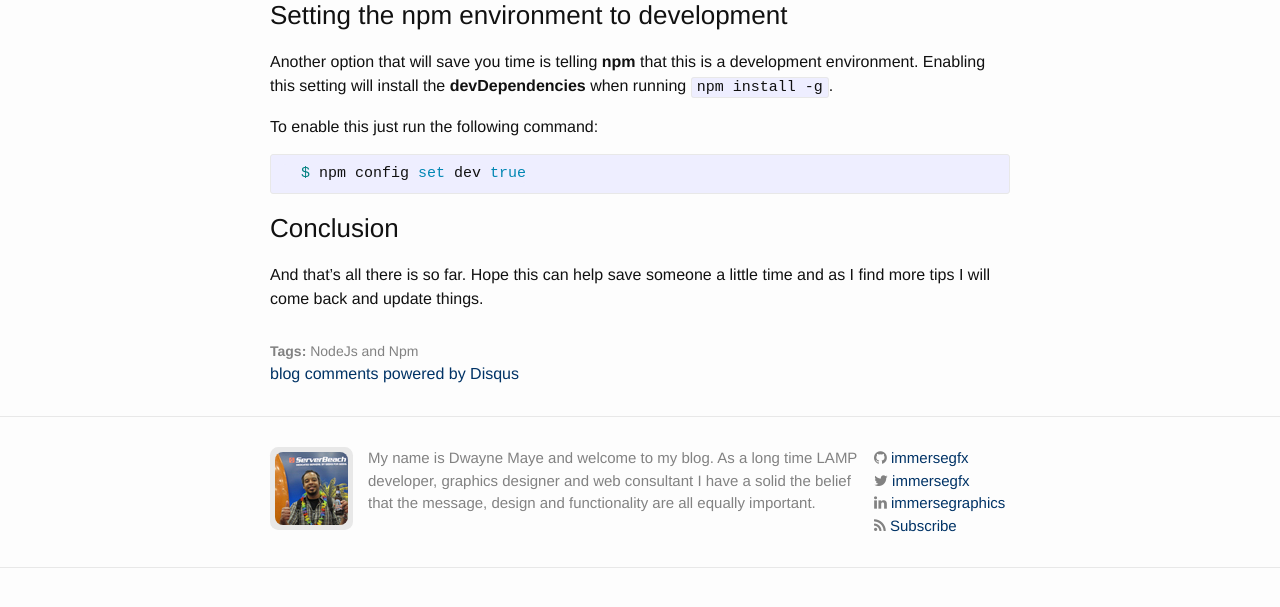
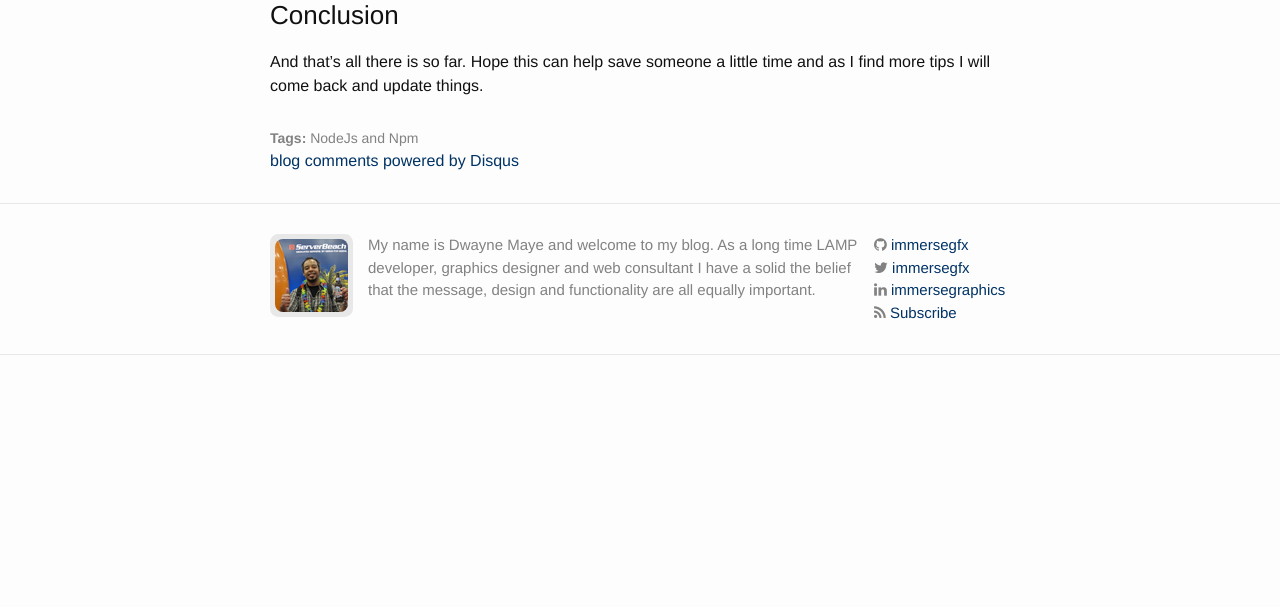
Before and after one commit to immersegfx/immersegfx.github.io, a Jekyll site: the page built from _posts/2014-11-18-getting-a-nodejs-enviroment-setup-on-ubuntu-14.markdown, in a window 1280 px wide and 900 px high, scrolled down 537 px, cut to the strip 260-867 px from the top of the window. Built offline with Jekyll 4.4.1, drawn with Linux system fonts in a browser that asks for light colours; nearby versions of some CDN libraries; comment, search, counter and statistics services are not loaded; after the commit the page ends 1266 px from its top, so only the background shows below that.

Commit message:
Removed some bad advice

```diff
--- a/_posts/2014-11-18-getting-a-nodejs-enviroment-setup-on-ubuntu-14.markdown
+++ b/_posts/2014-11-18-getting-a-nodejs-enviroment-setup-on-ubuntu-14.markdown
@@ -20,17 +20,6 @@ I chose the first option which worked like a charm but it is worth a read as the
 <script src="https://gist.github.com/isaacs/579814.js?file=node-and-npm-in-30-seconds.sh">
 </script>
 
-### Setting the npm environment to development
-
-Another option that will save you time is telling **npm** that this is a development environment.  Enabling this setting
-will install the **devDependencies** when running <code>npm install -g</code>.
-
-To enable this just run the following command:
-
-{% highlight bash %}
-  $ npm config set dev true
-{% endhighlight %}
-
 ### Conclusion
 
 And that's all there is so far.  Hope this can help save someone a little time and as I find more tips I will come
```
